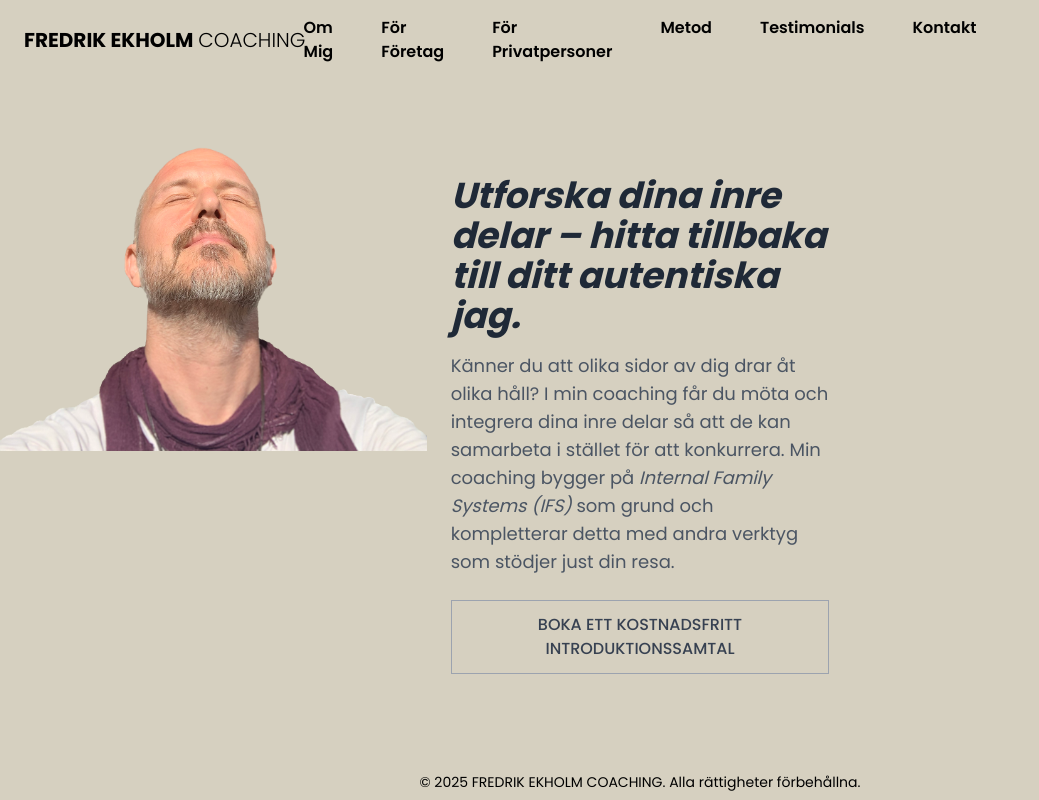
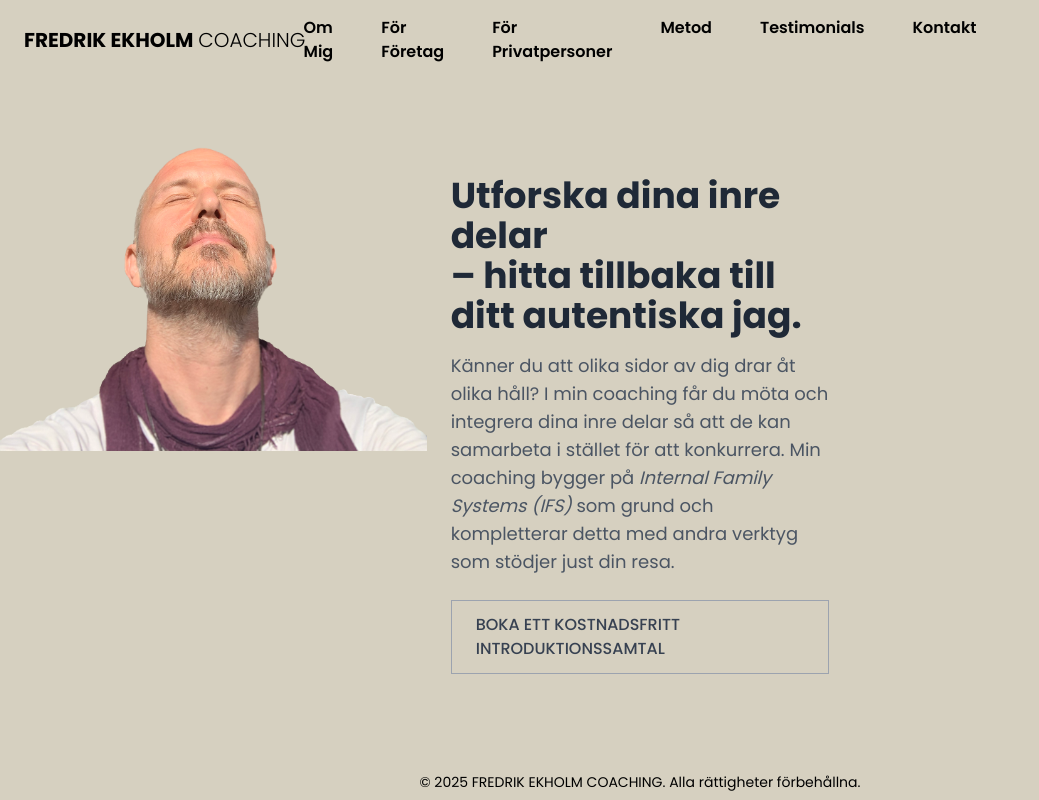
Before and after one commit to Cognify-source/FEcoaching, a Next.js app: page / in a window 1280 px wide. Shown: the whole page, without its empty margins (0-1039 px from the left). Built offline with nearby package versions, Linux system fonts and the light colour scheme.

Commit message:
länkade

```diff
--- a/src/pages/index.js
+++ b/src/pages/index.js
@@ -1,17 +1,22 @@
 // src/pages/index.js
+
+import Link from 'next/link'
 
 export default function Home() {
   return (
     <>
-      <h1 className="text-4xl font-serif font-bold italic text-gray-800 mb-4 text-left">
-        Utforska dina inre delar – hitta tillbaka till ditt autentiska jag.
+      <h1 className="text-4xl font-serif font-bold text-gray-800 mb-4 text-left">
+        Utforska dina inre delar<br />
+        – hitta tillbaka till ditt autentiska jag.
       </h1>
       <p className="text-lg text-gray-600 mb-6">
         Känner du att olika sidor av dig drar åt olika håll? I min coaching får du möta och integrera dina inre delar så att de kan sam­arbeta i stället för att konkurrera. Min coaching bygger på <i>Internal Family Systems (IFS)</i> som grund och kompletterar detta med andra verktyg som stödjer just din resa.
       </p>
-      <button className="px-6 py-3 border border-gray-400 text-gray-700 font-medium hover:bg-gray-200 transition">
-        BOKA ETT KOSTNADSFRITT INTRODUKTIONSSAMTAL
-      </button>
+      <Link href="/kontakt" legacyBehavior>
+        <a className="px-6 py-3 border border-gray-400 text-gray-700 font-medium hover:bg-gray-200 transition inline-block">
+          BOKA ETT KOSTNADSFRITT INTRODUKTIONSSAMTAL
+        </a>
+      </Link>
     </>
   )
 }
```
